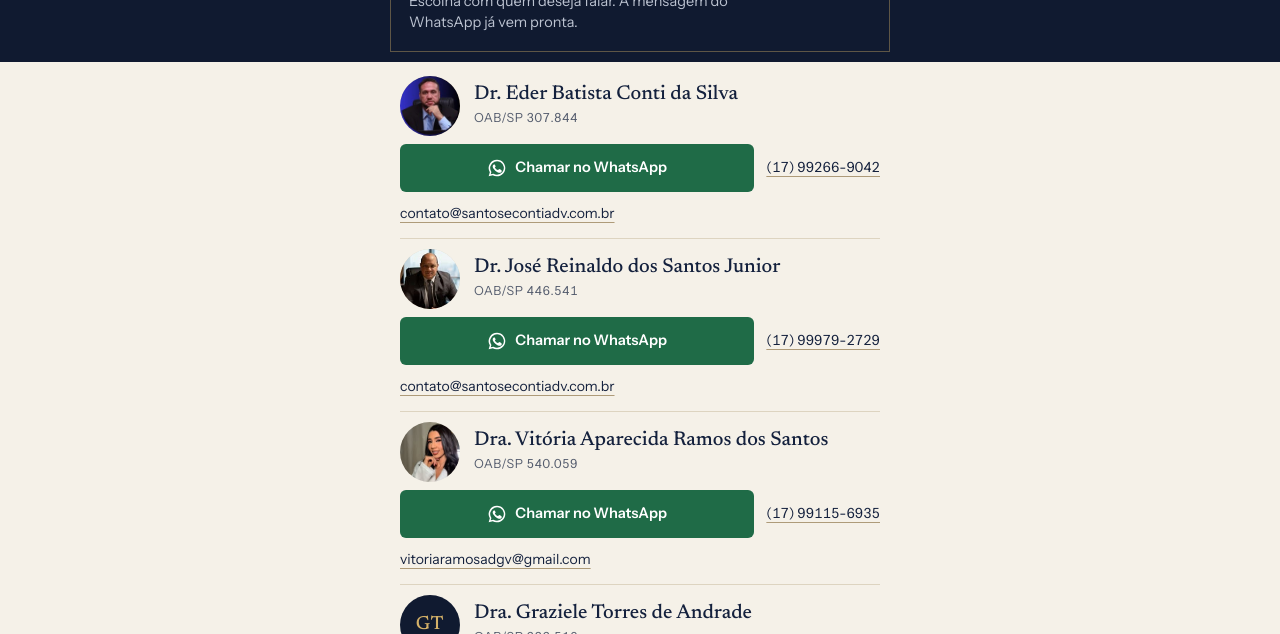
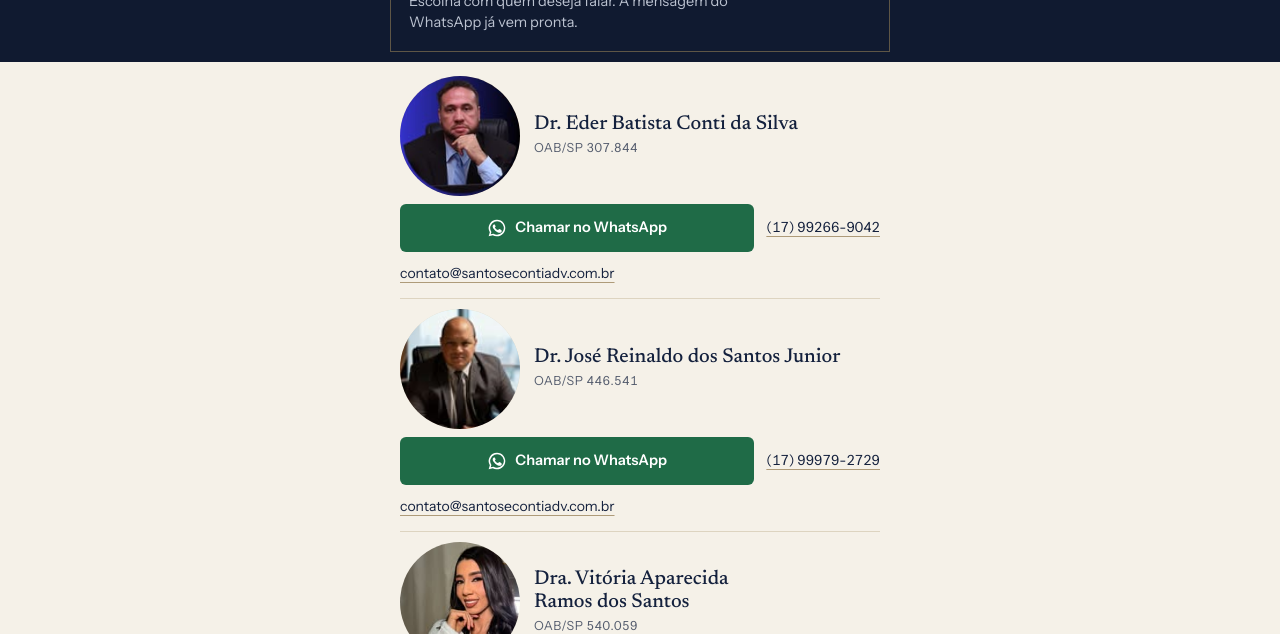
Before and after one commit to santosecontiadv/port-o, a plain HTML site: page index.html in a window 1280 px wide. Shown: the part 166-800 px from the top of the page. Drawn offline with Linux system fonts and the light colour scheme.

Commit message:
Dobra o tamanho das fotos e das iniciais
Co-Authored-By: Claude Sonnet 5.5 <noreply@anthropic.com>

```diff
--- a/index.html
+++ b/index.html
@@ -56,11 +56,11 @@
   .person { padding: 10px 0; }
   .person + .person { border-top: 1px solid var(--line); }
   .who { display: flex; align-items: center; gap: 14px; }
-  .photo { flex: none; width: 60px; height: 60px; border-radius: 50%; overflow: hidden; background: var(--line); }
+  .photo { flex: none; width: 120px; height: 120px; border-radius: 50%; overflow: hidden; background: var(--line); }
   .photo img { display: block; width: 100%; height: 100%; object-fit: cover; }
   .photo.ringed img { transform: scale(1.1); } /* esconde o aro embutido no arquivo */
   .photo.wide img { transform: scale(1.45); transform-origin: 50% 38%; } /* aproxima o rosto */
-  .photo.initials { display: grid; place-items: center; background: #101a30; color: #d3b068; font: 500 19px/1 var(--display); letter-spacing: .04em; }
+  .photo.initials { display: grid; place-items: center; background: #101a30; color: #d3b068; font: 500 38px/1 var(--display); letter-spacing: .04em; }
   h3 { margin: 0; font: 500 20px/1.15 var(--display); text-wrap: balance; }
   .oab { margin: 3px 0 0; font-size: 12.5px; letter-spacing: .04em; color: var(--muted); font-variant-numeric: tabular-nums; }
 
@@ -97,7 +97,7 @@
     .mark { display: none; }
     .frame { padding-block: 12px 14px; }
     .person { padding-block: 4px; }
-    .photo { width: 52px; height: 52px; }
+    .photo { width: 104px; height: 104px; }
     h3 { font-size: 18px; }
     .oab { margin-top: 1px; }
     .actions { margin-top: 4px; }
@@ -169,7 +169,7 @@
   <ul class="people" aria-label="Advogados">
       <li class="person">
         <div class="who">
-          <span class="photo ringed"><img src="fotos/eder-conti.jpg" width="60" height="60" alt=""></span>
+          <span class="photo ringed"><img src="fotos/eder-conti.jpg" width="120" height="120" alt=""></span>
           <div>
             <h3>Dr. Eder Batista Conti da Silva</h3>
             <p class="oab">OAB/SP 307.844</p>
@@ -186,7 +186,7 @@
       </li>
       <li class="person">
         <div class="who">
-          <span class="photo wide"><img src="fotos/jose-reinaldo.jpg" width="60" height="60" alt=""></span>
+          <span class="photo wide"><img src="fotos/jose-reinaldo.jpg" width="120" height="120" alt=""></span>
           <div>
             <h3>Dr. José Reinaldo dos Santos Junior</h3>
             <p class="oab">OAB/SP 446.541</p>
@@ -203,7 +203,7 @@
       </li>
       <li class="person">
         <div class="who">
-          <span class="photo"><img src="fotos/vitoria-ramos.jpg" width="60" height="60" alt=""></span>
+          <span class="photo"><img src="fotos/vitoria-ramos.jpg" width="120" height="120" alt=""></span>
           <div>
             <h3>Dra. Vitória Aparecida Ramos dos Santos</h3>
             <p class="oab">OAB/SP 540.059</p>
@@ -220,7 +220,7 @@
       </li>
       <li class="person">
         <div class="who">
-          <!-- Foto pendente: trocar as iniciais por <img src="fotos/graziele-torres.jpg" width="60" height="60" alt=""> -->
+          <!-- Foto pendente: trocar as iniciais por <img src="fotos/graziele-torres.jpg" width="120" height="120" alt=""> -->
           <span class="photo initials" aria-hidden="true">GT</span>
           <div>
             <h3>Dra. Graziele Torres de Andrade</h3>
@@ -237,7 +237,7 @@
       </li>
       <li class="person">
         <div class="who">
-          <!-- Foto pendente: trocar as iniciais por <img src="fotos/gabriela-torres.jpg" width="60" height="60" alt=""> -->
+          <!-- Foto pendente: trocar as iniciais por <img src="fotos/gabriela-torres.jpg" width="120" height="120" alt=""> -->
           <span class="photo initials" aria-hidden="true">GL</span>
           <div>
             <h3>Dra. Gabriela Torres de Andrade Lago</h3>
```
